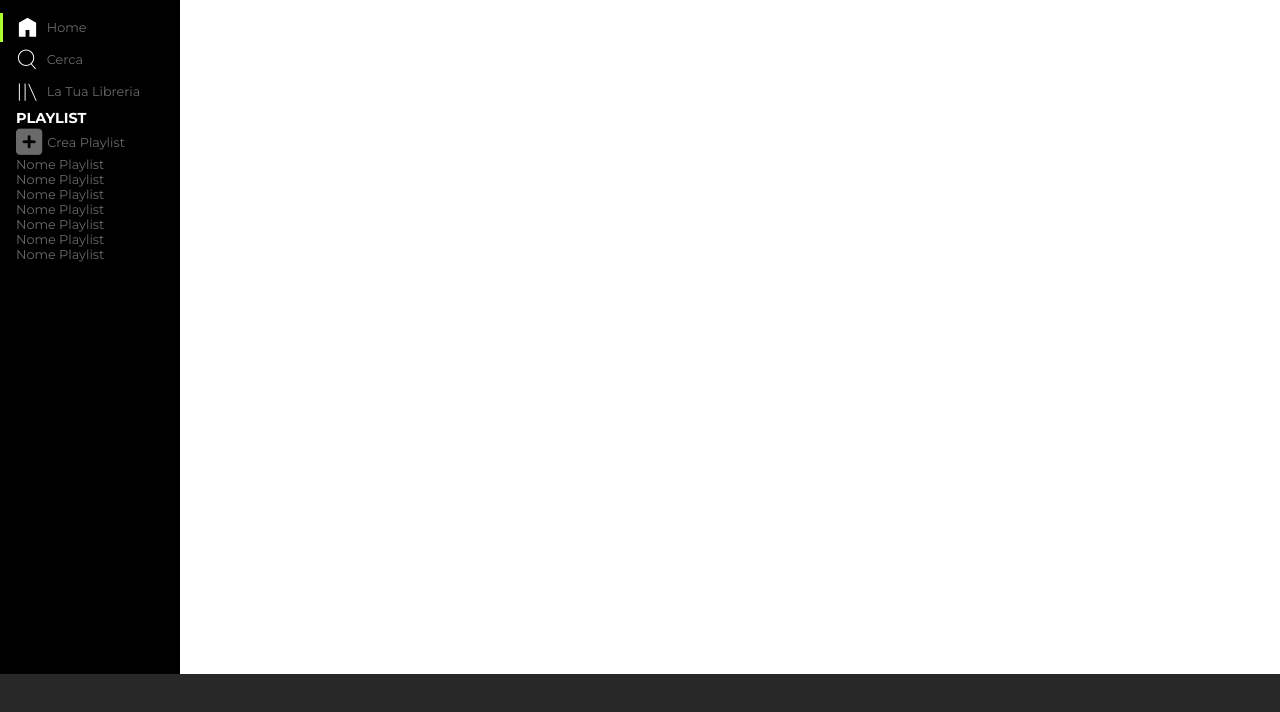
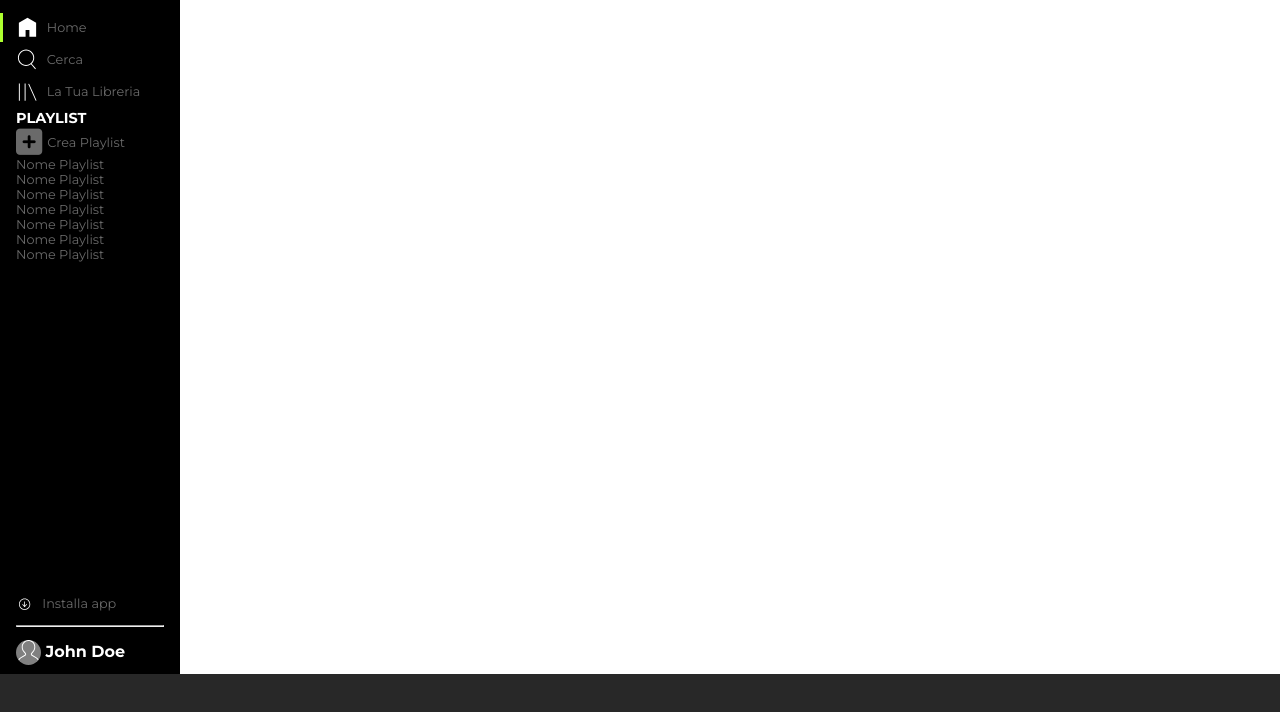
Before and after one commit to CodeYouness/html-css-spotifyweb, a plain HTML site: page index.html in a window 1280 px wide. Shown: the part 46-758 px from the top of the page. Drawn offline with Linux system fonts and the light colour scheme.

Commit message:
completed nav-bar

```diff
--- a/css/style.css
+++ b/css/style.css
@@ -78,13 +78,41 @@ nav section:first-of-type {
 nav i {
     font-size: 30px;
     margin-right: 5px;
-
 }
 
 li:has(> i) {
     align-items: center;
 }
 
+img[alt=download] {
+    width: 15px;
+    margin-right: 0.5rem;
+    vertical-align: middle;
+}
+
+img[alt=profile] {
+    background-color: #808080;
+    border-radius: 50%;
+    height: 25px;
+    width: 25px;
+    vertical-align: middle;
+}
+
+.playlist {
+    flex-direction: column;
+    justify-content: space-between;
+    height: calc((100vh - 80px) - 156.5px);
+}
+
+hr {
+    margin: 0.8rem 0;
+}
+
+.profile {
+    color: white;
+    font-weight: 700;
+    padding-bottom: 0.5rem;
+}
 
 
 
--- a/index.html
+++ b/index.html
@@ -46,7 +46,10 @@
                 </div>
             </section>
 
-            <section class="nav-padding">
+            <!-- creating-playlist section -->
+            <section class="nav-padding flex playlist">
+
+                <div>
                     <h3>Playlist</h3>
                     <ul class="g-style">
                         <li class="flex"><i class="fa-sharp fa-solid fa-square-plus"></i> Crea Playlist</li>
@@ -58,6 +61,22 @@
                         <li>Nome Playlist</li>
                         <li>Nome Playlist</li>
                     </ul>
+                </div>
+
+                <div class="bottom-nav">
+                    <div class="download g-style">
+                        <img src="./img/download.svg" alt="download">
+                        <span>Installa app</span>
+                    </div>
+
+                    <hr>
+
+                    <div class="profile">
+                        <img src="./img/profile.svg" alt="profile">
+                        <span class="profile-name">John Doe</span>
+                    </div>
+                </div>
+
             </section>
 
 
```
Lines whose indentation alone changed are shown as unchanged.
